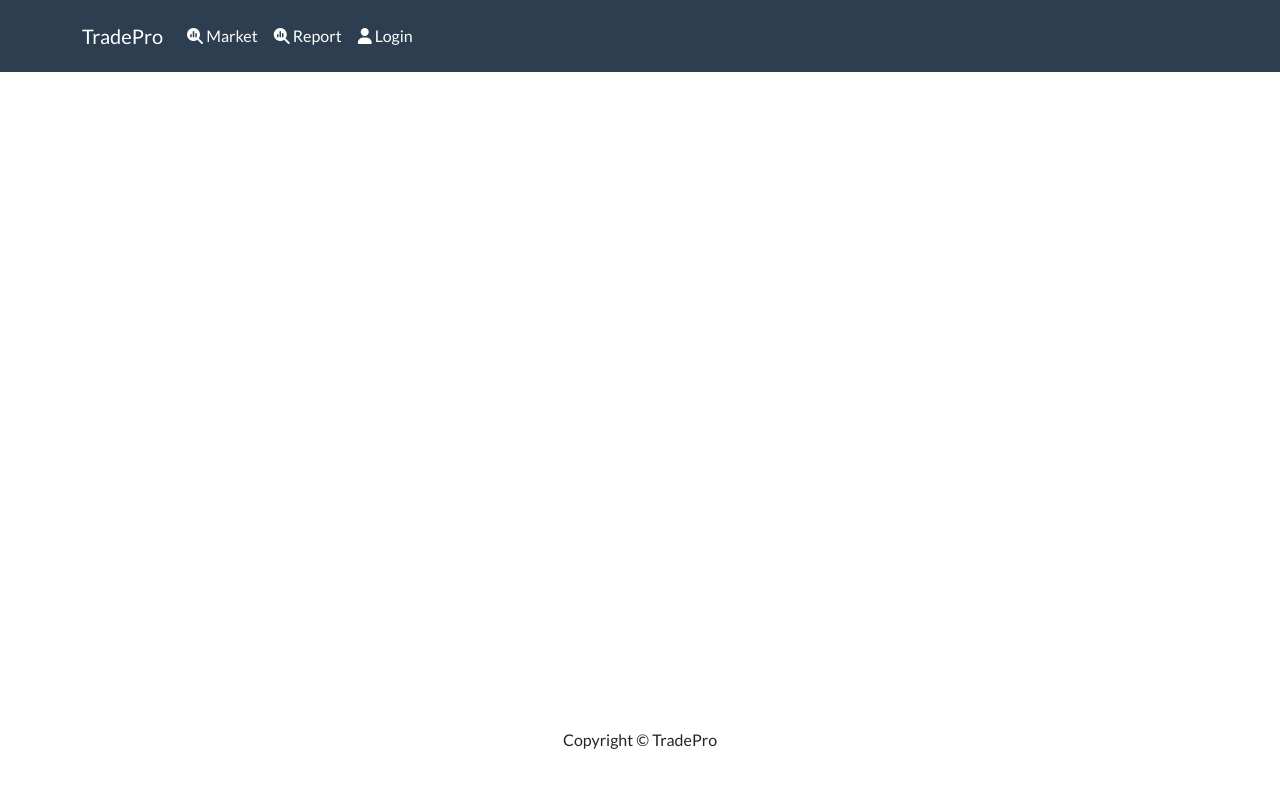
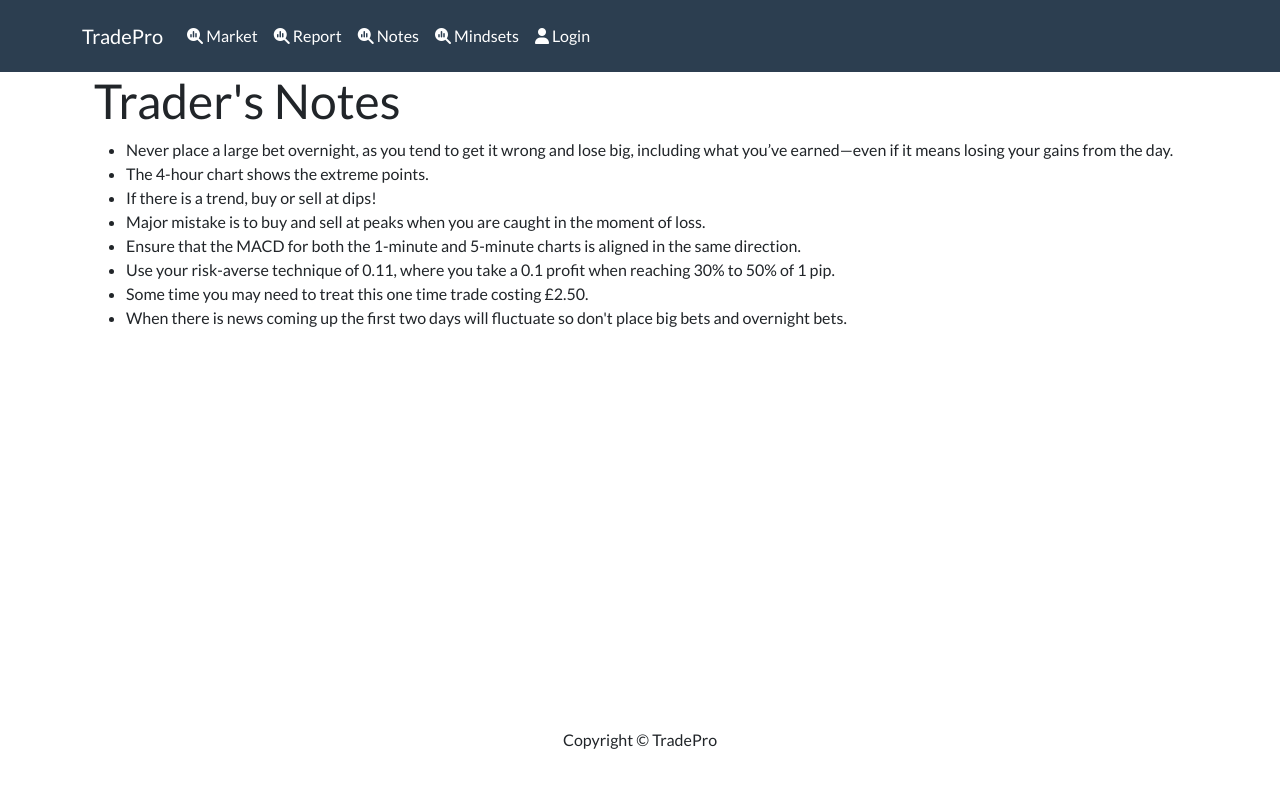
Before and after one commit to ZonyLaw/tradepro_fe, a React (Create React App) app: page /tradersnotes in a window 1280 px wide. Shown: the top 788 px of the page. Built offline with nearby package versions, Linux system fonts and the light colour scheme.

Commit message:
update with traders' notes and mindset links

```diff
--- a/src/App.js
+++ b/src/App.js
@@ -10,6 +10,7 @@ import ModelReportScreen from './screens/ModelReportScreen';
 import LoginScreen from './screens/LoginScreen';
 import HomeScreen from './screens/HomeScreen';
 import TradersMindsetScreen from './screens/TradersMindsetScreen';
+import TradersNotesScreen from './screens/TradersNotesScreen';
 
 function App() {
   return (
@@ -24,7 +25,8 @@ function App() {
               <Route path="/prices/:id" element={<PriceScreen />} />
               <Route path="/report" element={<ModelReportScreen />} />
               <Route path="/login" element={<LoginScreen />} />
-              <Route path="/trademindset" element={<TradersMindsetScreen />} />
+              <Route path="/tradersmindset" element={<TradersMindsetScreen />} />
+              <Route path="/tradersnotes" element={<TradersNotesScreen/>} />
             </Routes>
           </Container>
         </main>
--- a/src/components/Header.js
+++ b/src/components/Header.js
@@ -29,6 +29,12 @@ function Header() {
                 <Nav.Link as={Link} to="/report">
                   <i className="fas fa-magnifying-glass-chart"></i> Report
                 </Nav.Link>
+                <Nav.Link as={Link} to="/tradersnotes">
+                  <i className="fas fa-magnifying-glass-chart"></i> Notes
+                </Nav.Link>
+                <Nav.Link as={Link} to="/tradersmindset">
+                  <i className="fas fa-magnifying-glass-chart"></i> Mindsets
+                </Nav.Link>
 
                 {userInfo ? (
                   <NavDropdown title={userInfo.name} id="username">
--- /dev/null
+++ b/src/screens/TradersNotesScreen.js
@@ -0,0 +1,26 @@
+import { Container } from 'react-bootstrap';
+
+function TradersNotes() {
+
+
+  return (
+    <Container>
+      <div>
+        <h1>Trader's Notes</h1>
+          <ul>
+              <li>Never place a large bet overnight, as you tend to get it wrong and lose big, including what you’ve earned—even if it means losing your gains from the day.</li>
+              <li>The 4-hour chart shows the extreme points.</li>
+              <li>If there is a trend, buy or sell at dips!</li>
+              <li>Major mistake is to buy and sell at peaks when you are caught in the moment of loss.</li>
+              <li>Ensure that the MACD for both the 1-minute and 5-minute charts is aligned in the same direction.</li>
+              <li>Use your risk-averse technique of 0.11, where you take a 0.1 profit when reaching 30% to 50% of 1 pip.</li>
+              <li>Some time you may need to treat this one time trade costing £2.50.</li>
+              <li>When there is news coming up the first two days will fluctuate so don't place big bets and overnight bets.</li>
+
+          </ul>
+      </div>
+    </Container>
+  );
+}
+
+export default TradersNotes
```
